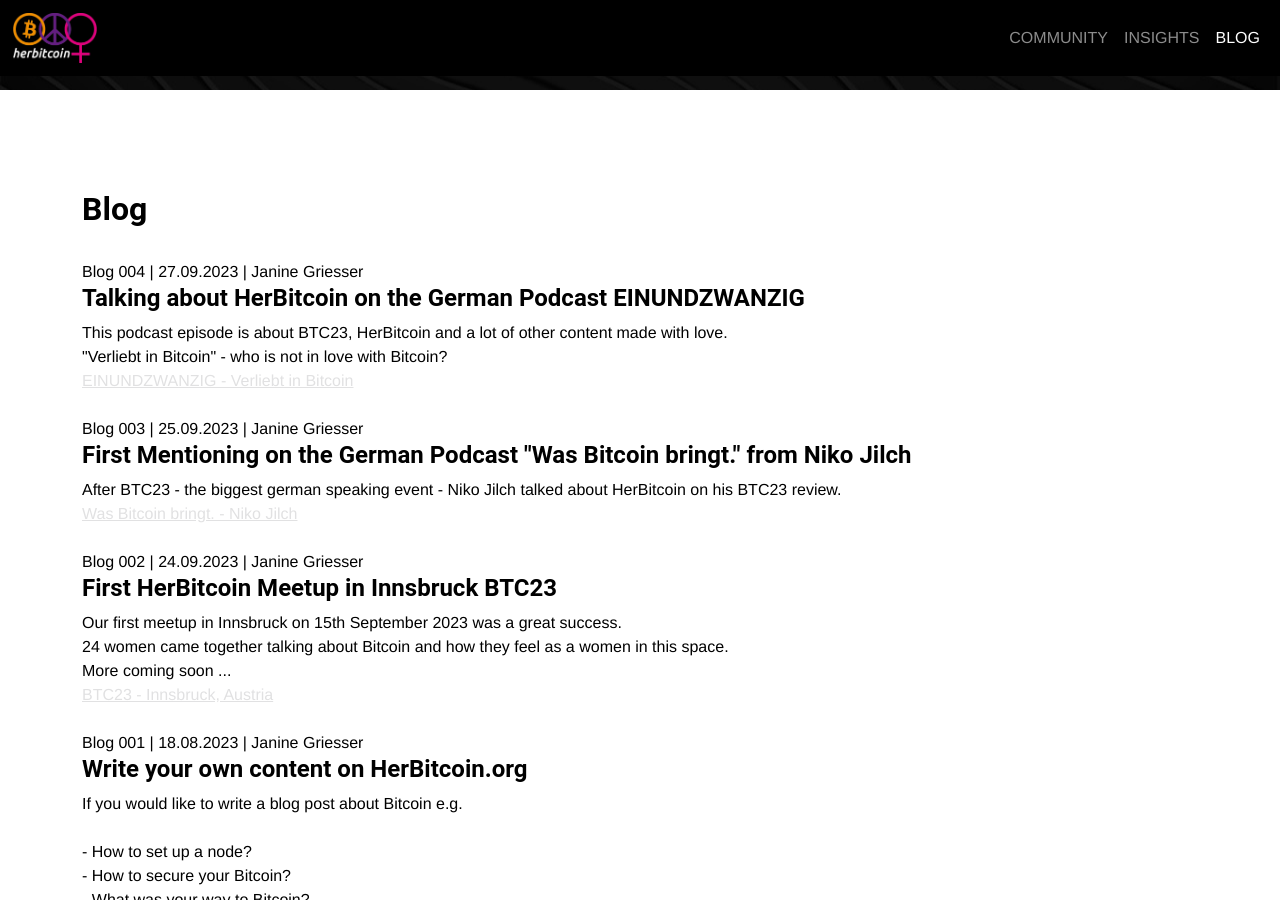
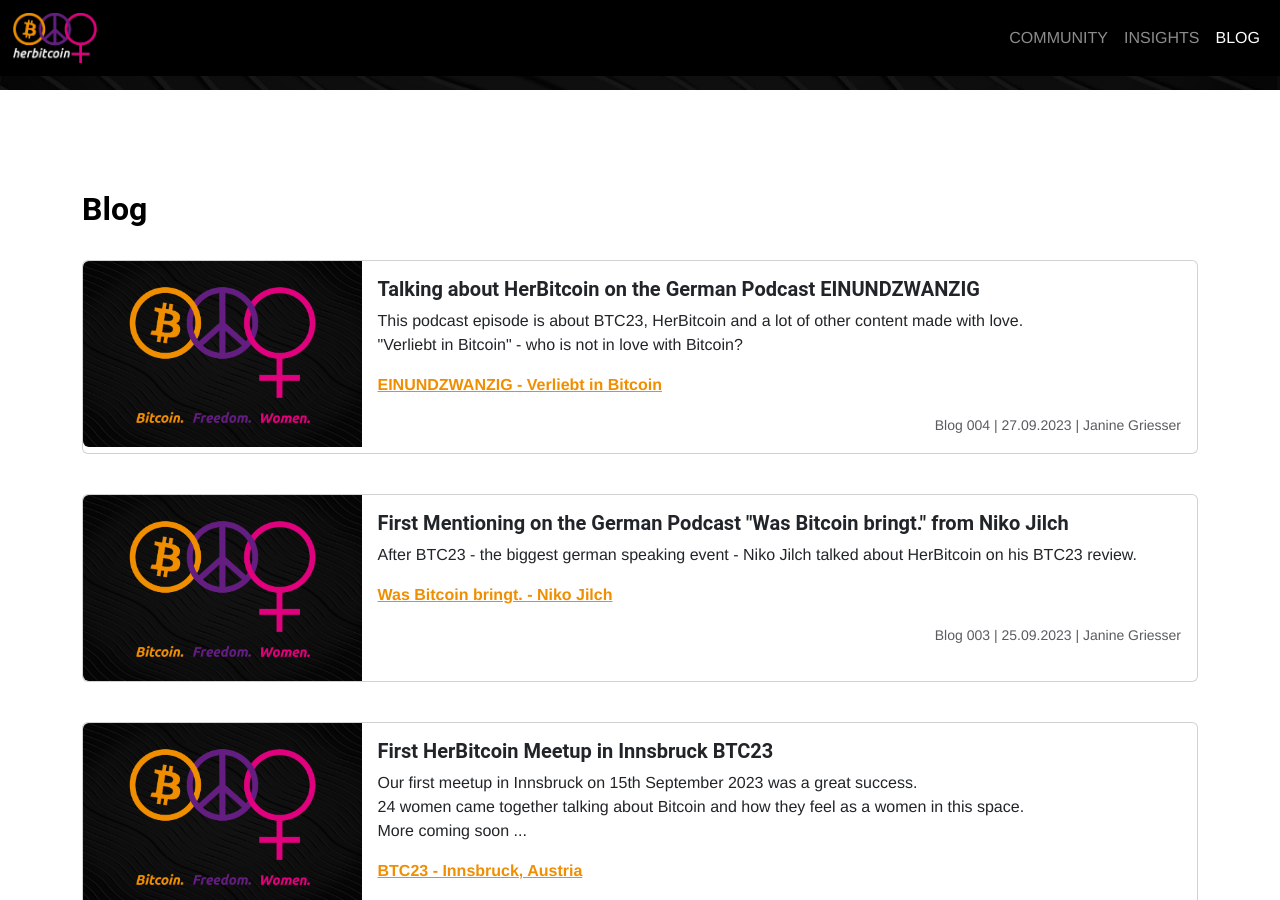
Before and after one commit to HerBitcoin/website, a Jekyll site: the page built from mission/blog.html, in a window 1280 px wide and 900 px high, scrolled down 450 px. Built offline with Jekyll 4.4.1, drawn with Linux system fonts in a browser that asks for light colours; some of the changed text lies outside the part shown.

Commit message:
feat: update website

```diff
--- a/Gemfile
+++ b/Gemfile
@@ -7,7 +7,7 @@
 #
 # This will help ensure the proper Jekyll version is running.
 # Happy Jekylling!
-gem "jekyll", "~> 4.2.2"
+gem "jekyll", "~> 4.3.3"
 # This is the default theme for new Jekyll sites. You may change this to anything you like.
 gem "minima", "~> 2.5"
 # If you want to use GitHub Pages, remove the "gem "jekyll"" above and
@@ -21,7 +21,7 @@
 # Windows and JRuby does not include zoneinfo files, so bundle the tzinfo-data gem
 # and associated library.
 platforms :mingw, :x64_mingw, :mswin, :jruby do
-  gem "tzinfo", "~> 1.2"
+  gem "tzinfo", ">= 1", "< 3"
   gem "tzinfo-data"
 end
 
@@ -31,5 +31,3 @@
 # Lock `http_parser.rb` gem to `v0.6.x` on JRuby builds since newer versions of the gem
 # do not have a Java counterpart.
 gem "http_parser.rb", "~> 0.6.0", :platforms => [:jruby]
-
-gem "webrick", "~> 1.7"
--- a/_data/blog.yml
+++ b/_data/blog.yml
@@ -6,6 +6,7 @@
   content: This podcast episode is about BTC23, HerBitcoin and a lot of other content made with love. <br> "Verliebt in Bitcoin" - who is not in love with Bitcoin?
   link_title: EINUNDZWANZIG - Verliebt in Bitcoin
   link_url: https://einundzwanzig.space/podcast/news-201-verliebt-in-bitcoin/
+  image_url: ../img/blog/blog-placeholder.png
 
 - category: Blog 003
   published: true
@@ -15,6 +16,7 @@
   content: After BTC23 - the biggest german speaking event - Niko Jilch talked about HerBitcoin on his BTC23 review.
   link_title: Was Bitcoin bringt. - Niko Jilch
   link_url: https://www.youtube.com/watch?v=h5M7O09NhhA&t=20s
+  image_url: ../img/blog/blog-placeholder.png
 
 - category: Blog 002
   published: true
@@ -24,6 +26,7 @@
   content: Our first meetup in Innsbruck on 15th September 2023 was a great success. <br> 24 women came together talking about Bitcoin and how they feel as a women in this space. <br> More coming soon ...
   link_title: BTC23 - Innsbruck, Austria
   link_url: https://bconf.de/
+  image_url: ../img/blog/blog-placeholder.png
 
 - category: Blog 001
   published: true
@@ -33,3 +36,4 @@
   content: If you would like to write a blog post about Bitcoin e.g. <br><br> - How to set up a node? <br> - How to secure your Bitcoin? <br> - What was your way to Bitcoin? <br><br> or something else you would like to share with the Her Bitcoin community just write us at hello@herbitcoin.org.
   link_title:
   link_url:
+  image_url: ../img/blog/blog-placeholder.png
--- a/_data/meetups.yml
+++ b/_data/meetups.yml
@@ -5,6 +5,7 @@
   location: tba
   group: HerBitcoin_INNSBRUCK
   group_url: https://t.me/herbitcoin_INNSBRUCK
+  meetup_img: meetup-placeholder.png
   pre_info:
   post_info:
 
@@ -15,6 +16,7 @@
   location: Holzmarktperle
   group: HerBitcoin_BERLIN
   group_url: https://t.me/herbitcoin_BERLIN
+  meetup_img: meetup-placeholder.png
   pre_info:
   post_info:
 
@@ -25,6 +27,7 @@
   location: tba
   group: HerBitcoin_FRANKFURT
   group_url: https://t.me/HerBitcoin_FFM
+  meetup_img: meetup-placeholder.png
   pre_info:
   post_info:
 
@@ -35,6 +38,7 @@
   location: tba
   group: HerBitcoin_MUNICH
   group_url: https://web.telegram.org/k/#-4094122428
+  meetup_img: meetup-placeholder.png
   pre_info:
   post_info:
 
@@ -45,6 +49,7 @@
   location: tba
   group: HerBitcoin_ROSTOCK
   group_url: https://t.me/HerBitcoin_ROSTOCK
+  meetup_img: meetup-placeholder.png
   pre_info:
   post_info:
 
@@ -55,5 +60,6 @@
   location: tba
   group: HerBitcoin_LAPALMA
   group_url: https://t.me/HerBitcoin_LaPalma
+  meetup_img: meetup-placeholder.png
   pre_info:
   post_info:
--- a/_includes/css/bitcoin.css
+++ b/_includes/css/bitcoin.css
@@ -303,3 +303,7 @@
     -moz-background-size: cover;
     -o-background-size: cover;
 }
+
+#blog a {
+    color: #{{ site.data.template.color.secondary }};
+}
--- a/mission/blog.html
+++ b/mission/blog.html
@@ -4,7 +4,7 @@
 permalink: /blog/
 ---
 
-<section class="bg-light-gray">
+<section id="blog" class="bg-light-gray">
     <div class="container">
         <div class="row">
             <h2>Blog</h2>
@@ -13,6 +13,31 @@
             {% capture published_at %}{{blog.date_time | date: '%s'}}{% endcapture %}
             {% if blog.published and published_at < nowunix %}
             <div class="col-12 pt-4">
+                <div class="card mb-3">
+                    <div class="row g-0">
+                        <div class="col-md-3">
+                            <img src="{{ blog.image_url }}" class="img-fluid rounded-start" alt="...">
+                        </div>
+                        <div class="col-md-9">
+                            <div class="card-body">
+                                <h5 class="card-title">{{ blog.title }}</h5>
+                                <p class="card-text">{{ blog.content }}</p>
+                                <p class="card-text">
+                                    <a href="{{ blog.link_url }}" target="_blank" title="{{ blog.link_title }}">
+                                        <strong>{{ blog.link_title }}</strong>
+                                    </a>
+                                </p>
+                                <div class="d-flex justify-content-between align-items-center">
+                                    <div></div>
+                                    <div><small class="text-muted">{{ blog.category }} | {{ published_at | date: "%d.%m.%Y" }} | {{ blog.author }}</small></div>
+                                </div>
+                            </div>
+                        </div>
+                    </div>
+                </div>
+            </div>
+
+            <!--<div class="col-12 pt-4">
                 <div>{{ blog.category }} | {{ published_at | date: "%d.%m.%Y" }} | {{ blog.author }}</div>
                 <h4>{{ blog.title }}</h4>
                 <div>{{ blog.content }}</div>
@@ -20,7 +45,7 @@
                     <a href="{{ blog.link_url }}" target="_blank" title="{{ blog.link_title }}">{{
                             blog.link_title }}</a>
                 </div>
-            </div>
+            </div>-->
             {% endif %}
             {% endfor %}
         </div>
```
Also changed, not shown: mission/community.html (+23 -11 lines), Gemfile.lock, _config.yml (line endings or trailing spaces), img/blog/blog-placeholder.png (added), img/meetups/meetup-placeholder.png (added), 2 other files.
